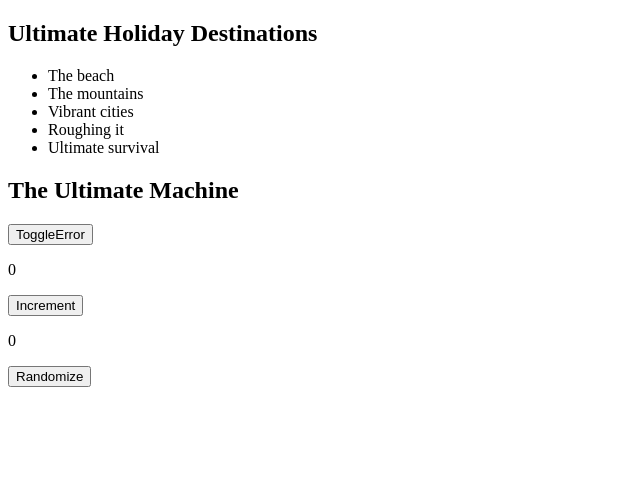
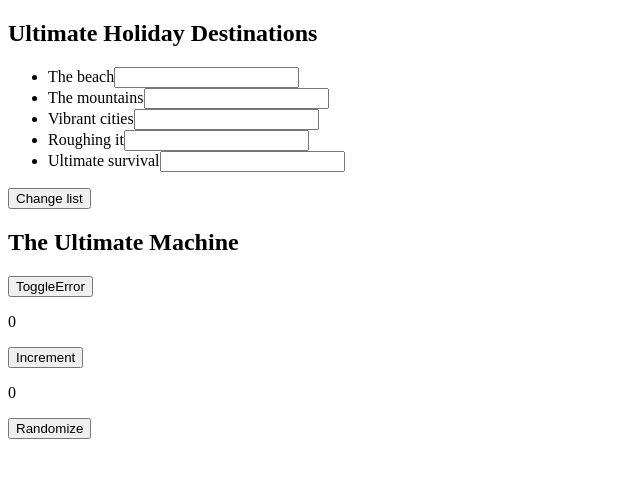
Before and after one commit to 2rohityadav/UltimateCourse-reactjs-basics, a React (Create React App) app: page / in a window 1280 px wide. Shown: the top 478 px of the page, without its empty margins (0-640 px from the left). Built offline with nearby package versions, Linux system fonts and the light colour scheme.

Commit message:
understanding the key pro p

```diff
--- a/src/UltimateHolidayList.js
+++ b/src/UltimateHolidayList.js
@@ -1,14 +1,40 @@
-import React from 'react';
-const list = [
+import React, { useState, Fragment } from 'react';
+const list1 = [
     { name: 'The beach' },
     { name: 'The mountains' },
     { name: 'Vibrant cities' },
     { name: 'Roughing it' },
     { name: 'Ultimate survival' },
+], list2 = [
+    { name: 'The beach 2' },
+    { name: 'The mountains 2' },
+    { name: 'Vibrant cities 2' },
+    { name: 'Roughing it 2' },
+    { name: 'Ultimate survival 2' },
 ],
-    UltimateHolidayList = () => <section>
-        <h1>Ultimate Holiday Destinations</h1>
-        <ul>{list.map((item, index) => <li key={index}>{item.name}</li>)}</ul>
-    </section>;
+    UltimateHolidayList = () => {
+        const [list, setList] = useState(list1);
+
+        const onClickHandler = () => setList(list === list1 ? list2 : list1);
+
+        const displayList = list.map((item, index) =>
+            <Fragment key={item.name}>
+                <li>
+                    <label htmlFor={`item${index}`}>{item.name}</label>
+                    <input id={`item${index}`} />
+                </li>
+            </Fragment>
+        )
+
+        return (
+            <section>
+                <h1>Ultimate Holiday Destinations</h1>
+                <ul>{displayList}</ul>
+                <button type="button" onClick={onClickHandler}>
+                    Change list
+                </button>
+            </section>
+        )
+    };
 
 export default UltimateHolidayList;
```
